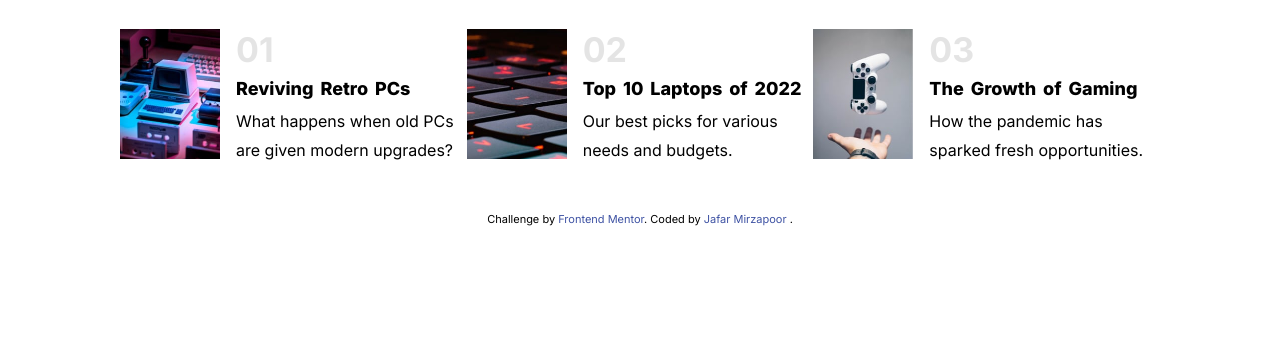
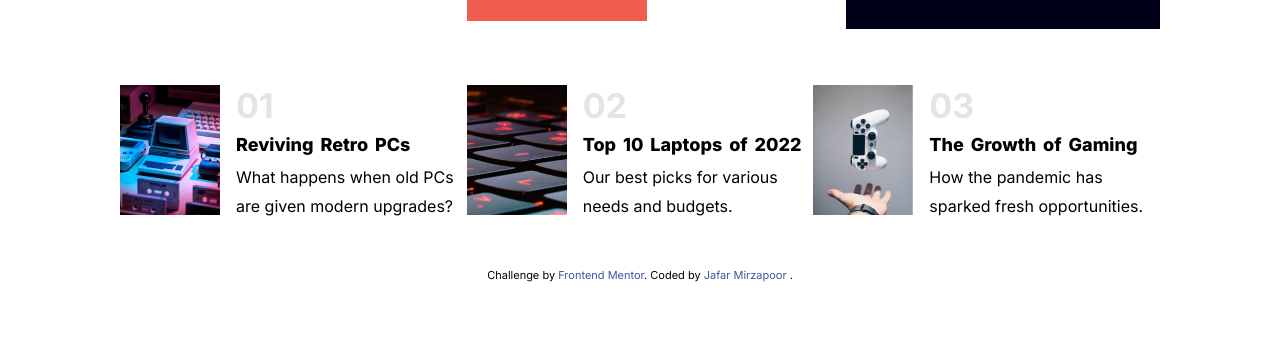
Before and after one commit to jeff-mz/-News-homepage-, a plain HTML site: page index.html in a window 1280 px wide. Shown: the part 765-1127 px from the top of the page. Before the commit the page ends 1015 px from the top, so only its background shows below. Drawn offline with Linux system fonts and the light colour scheme.

Commit message:
style was improved

```diff
--- a/styles/main.scss
+++ b/styles/main.scss
@@ -221,7 +221,7 @@ body {
   #container {
     width: 1200px;
     margin: auto;
-    padding: 1.5rem 5rem;
+    padding: 5rem;
     display: flex;
     flex-direction: column;
     font-family: "Inter", sans-serif;
```
Also changed, not shown: styles/main.css, 1 other file.
